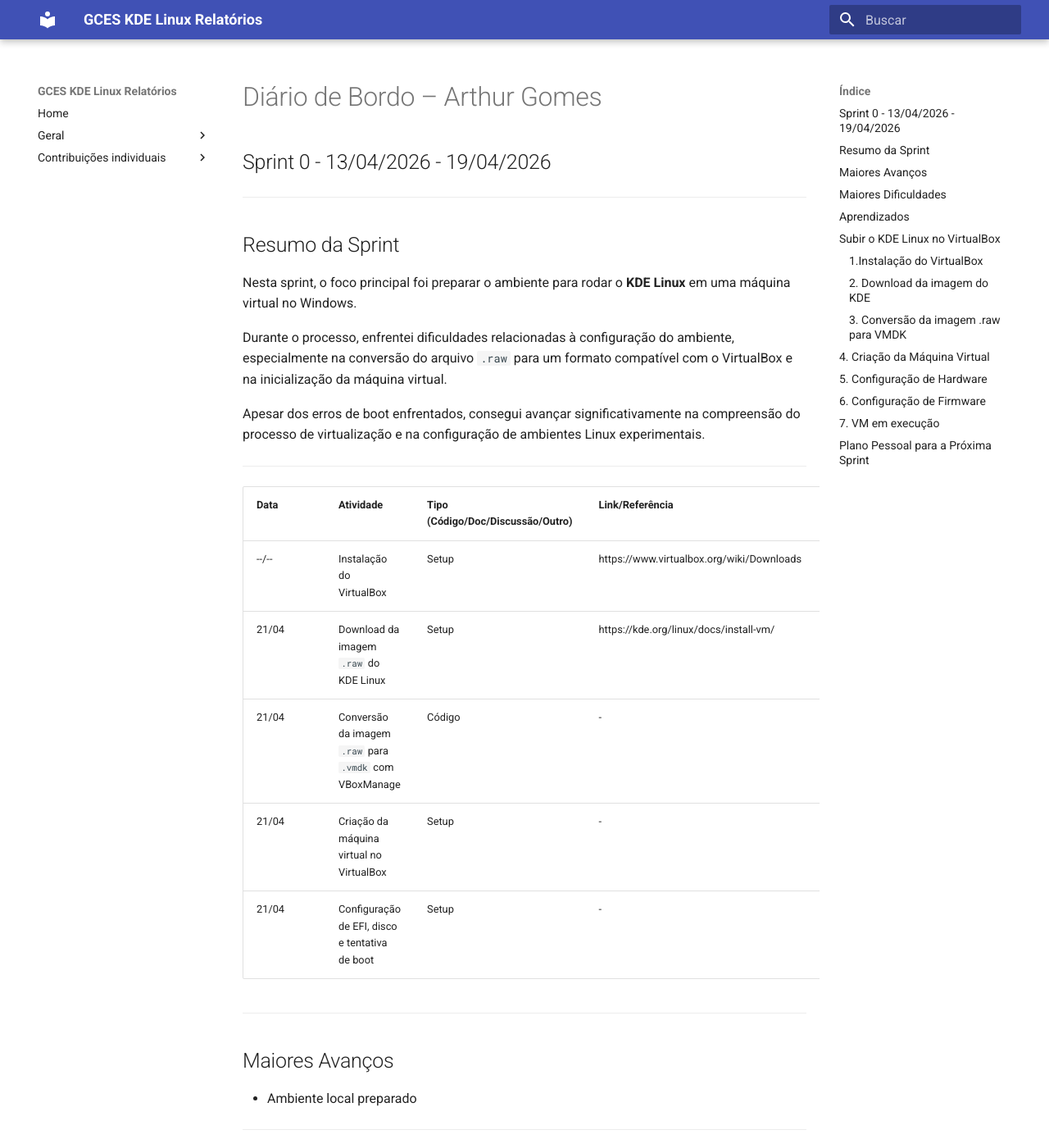
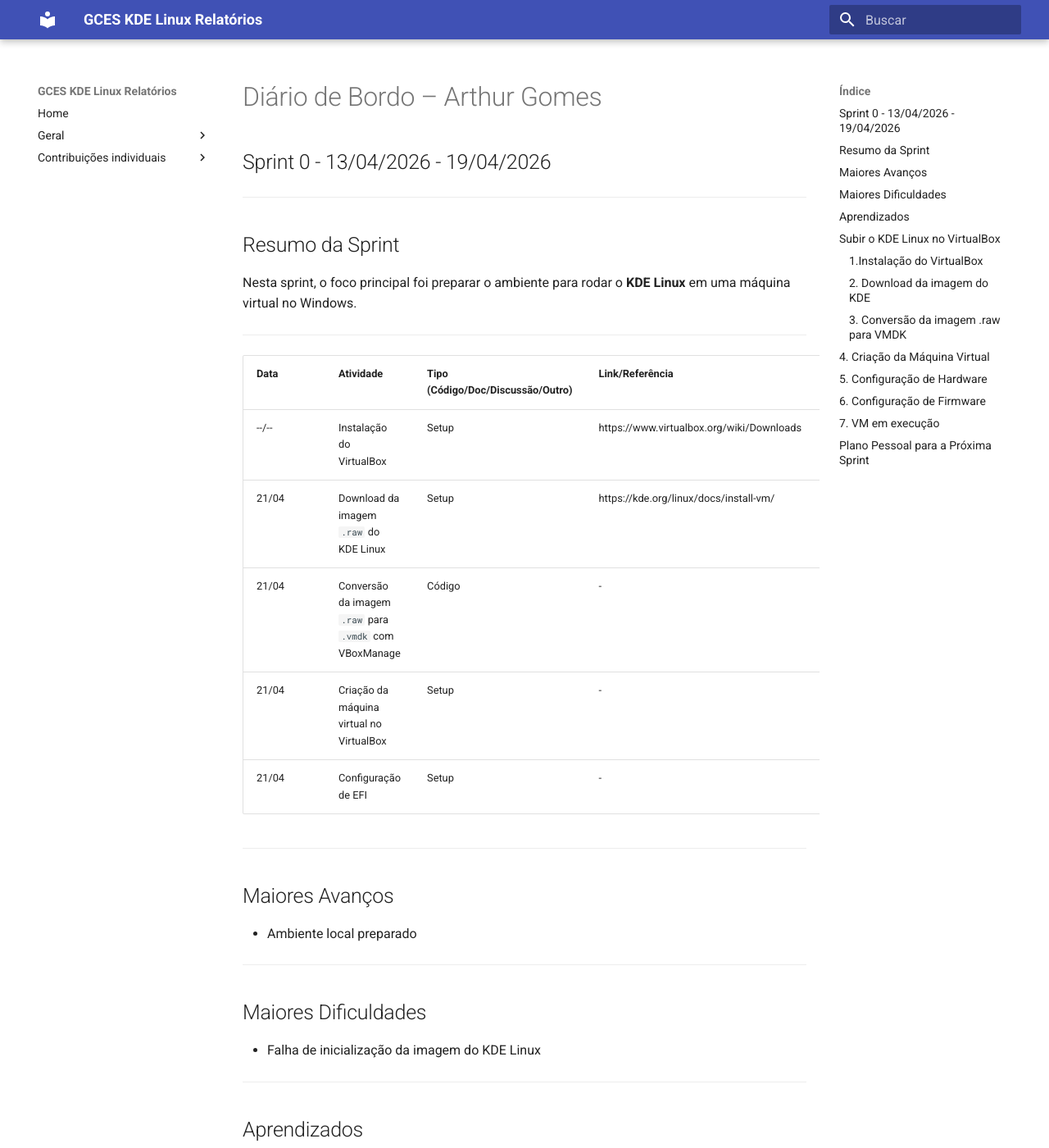
Before and after one commit to caiolamego/GCES-KDELinux-relatorios, an MkDocs documentation site: the page built from docs/contribuicoes_individuais/arthurgomes/diarioDeBordo.md, in a window 1280 px wide and 1400 px high. Shown: the whole window at 82% size. Built offline with MkDocs 1.6.1 and Material for MkDocs 9.7.7, drawn with Linux system fonts in a browser that asks for light colours.

Commit message:
correcao

```diff
--- a/docs/contribuicoes_individuais/arthurgomes/diarioDeBordo.md
+++ b/docs/contribuicoes_individuais/arthurgomes/diarioDeBordo.md
@@ -8,9 +8,6 @@
 
 Nesta sprint, o foco principal foi preparar o ambiente para rodar o **KDE Linux** em uma máquina virtual no Windows.
 
-Durante o processo, enfrentei dificuldades relacionadas à configuração do ambiente, especialmente na conversão do arquivo `.raw` para um formato compatível com o VirtualBox e na inicialização da máquina virtual.
-
-Apesar dos erros de boot enfrentados, consegui avançar significativamente na compreensão do processo de virtualização e na configuração de ambientes Linux experimentais.
 
 ---
 
@@ -20,7 +17,7 @@
 | 21/04 | Download da imagem `.raw` do KDE Linux | Setup | https://kde.org/linux/docs/install-vm/ | Concluído |
 | 21/04 | Conversão da imagem `.raw` para `.vmdk` com VBoxManage | Código | - | Concluído |
 | 21/04 | Criação da máquina virtual no VirtualBox | Setup | - | Concluído |
-| 21/04 | Configuração de EFI, disco e tentativa de boot | Setup | - | Concluído |
+| 21/04 | Configuração de EFI | Setup | - | Concluído |
 
 
 ---
```
